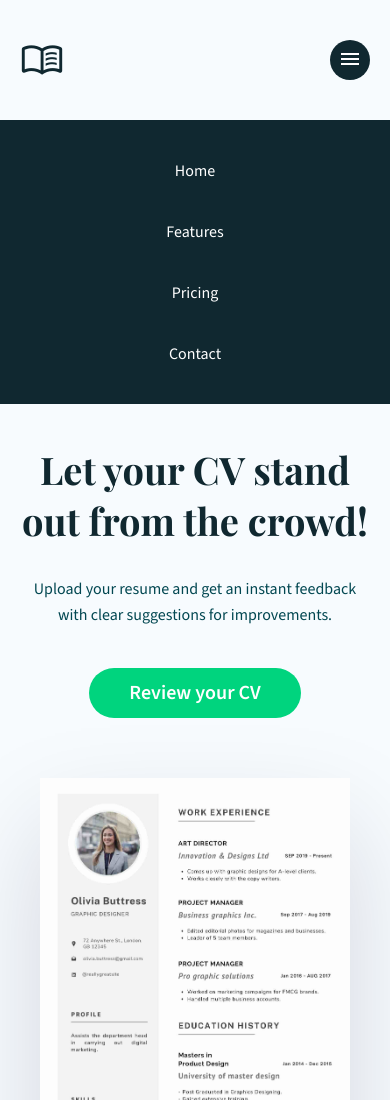
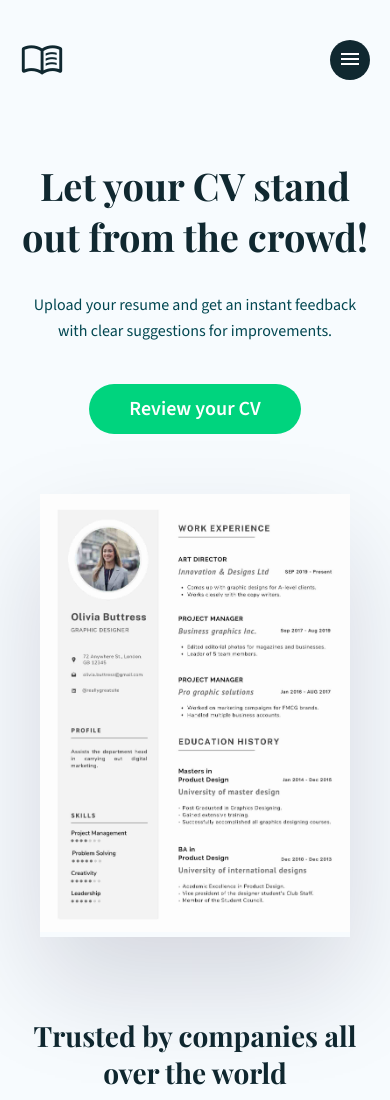
Before and after one commit to indiepixelorg/cv-review-web, a website: page index.html in a window 390 px wide. Shown: the top 1100 px of the page. Drawn offline with nearby package versions, Linux system fonts and the light colour scheme; a web font is replaced by a local one.

Commit message:
Mobile hamburger menu not expanded by default

```diff
--- a/index.html
+++ b/index.html
@@ -41,7 +41,7 @@
       </button>
     </header>
 
-    <ul id="hamburger-menu" class="expanded">
+    <ul id="hamburger-menu">
       <li>
         <a href="./index.html">Home</a>
       </li>
```
